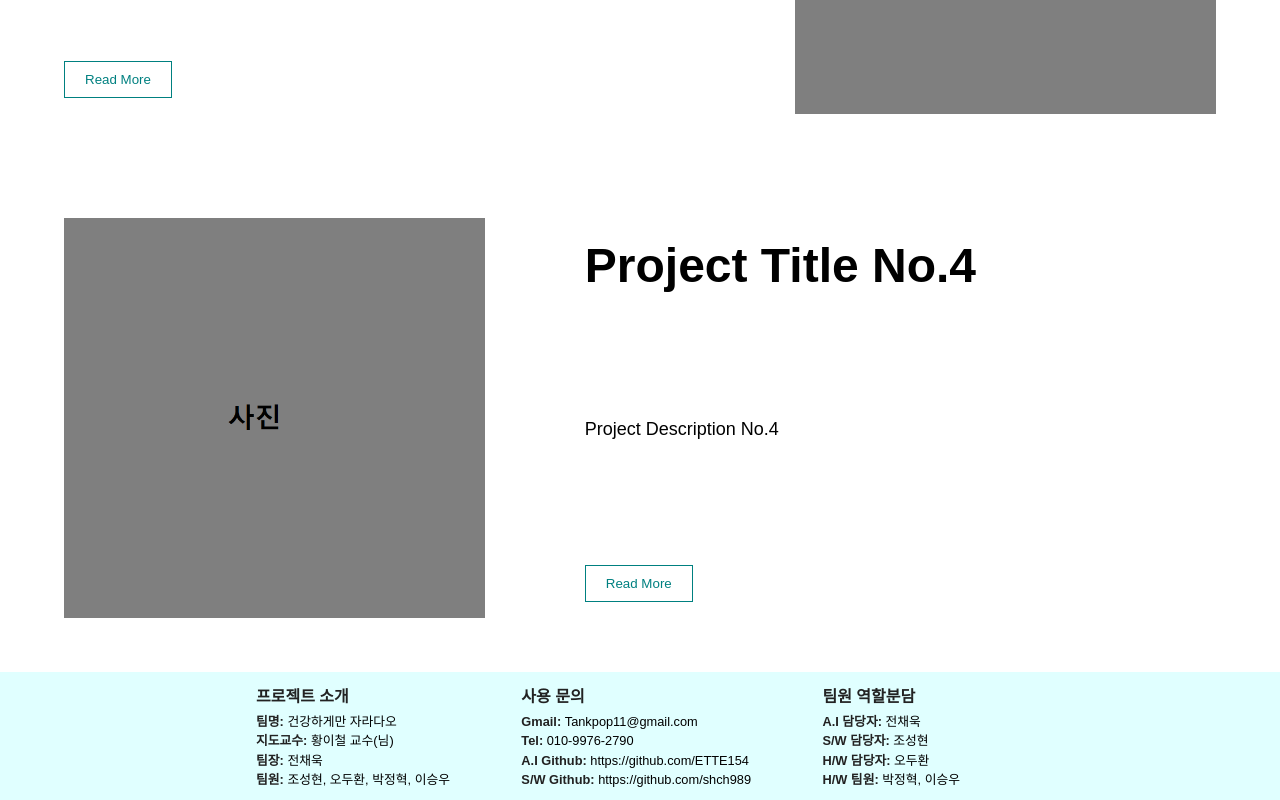
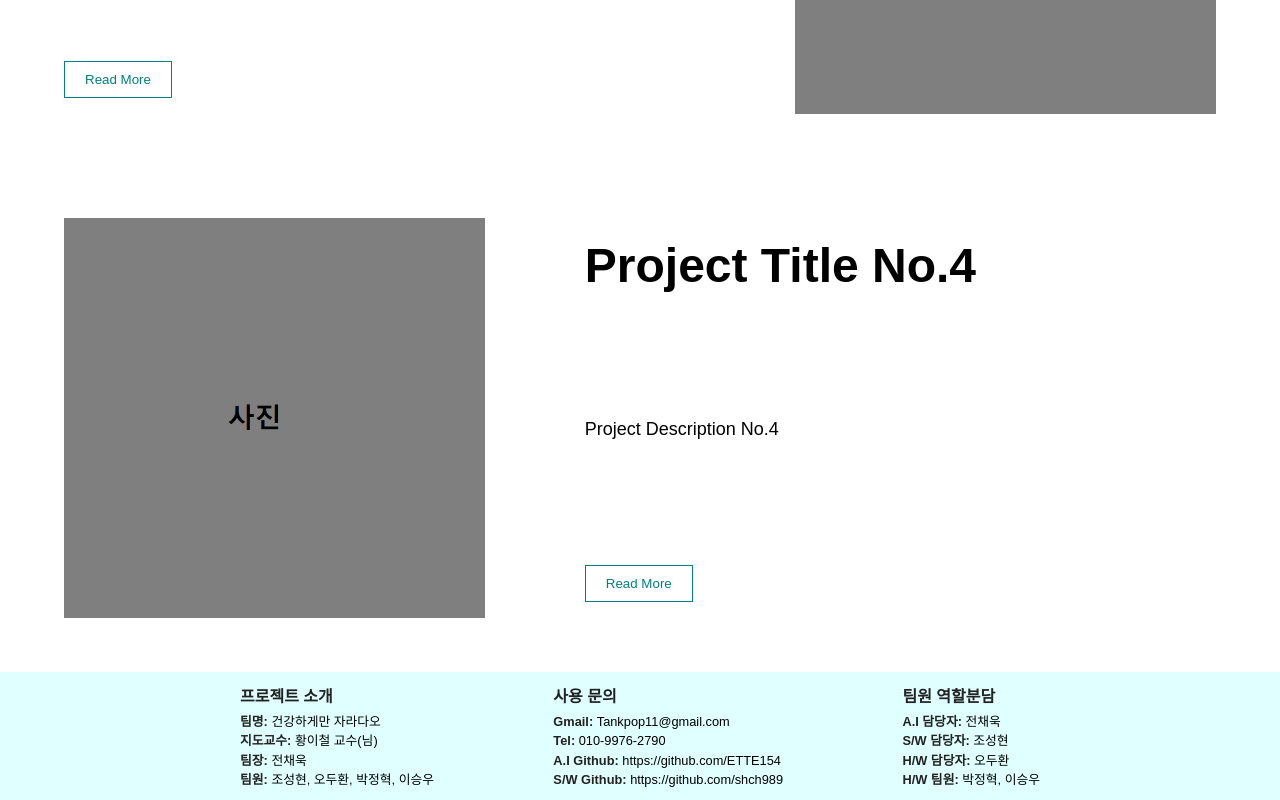
Before and after one commit to shch989/CapstoneDesign_A-Iot_SmartFarm, a React (Create React App) app in the folder client/: page / in a window 1280 px wide. Shown: the part 1394-2194 px from the top of the page. Built offline with nearby package versions, Linux system fonts and the light colour scheme.

Commit message:
footer 최대 너비 설정

```diff
--- a/client/src/components/common/Footer.js
+++ b/client/src/components/common/Footer.js
@@ -13,7 +13,7 @@ const MainFooter = styled.div`
   align-items: center;
   justify-content: space-between;
   color: #000;
-  width: 60%;
+  width: 800px;
   margin: 0 auto;
   padding: 0.7rem 0;
 `
@@ -23,7 +23,6 @@ const Section = styled.div`
   display: flex;
   flex-direction: column;
   align-items: flex-start;
-  margin-right: 4rem;
 
   h4 {
     font-size: 1rem;
```
